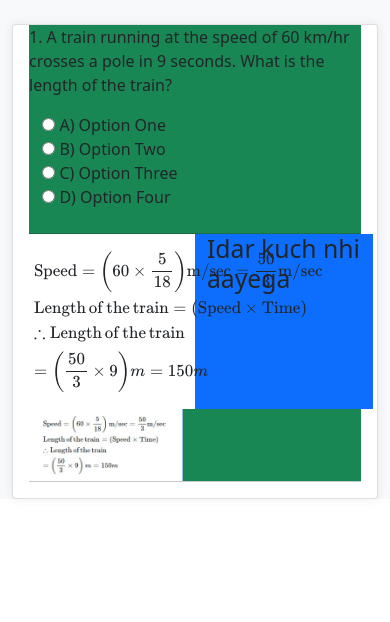
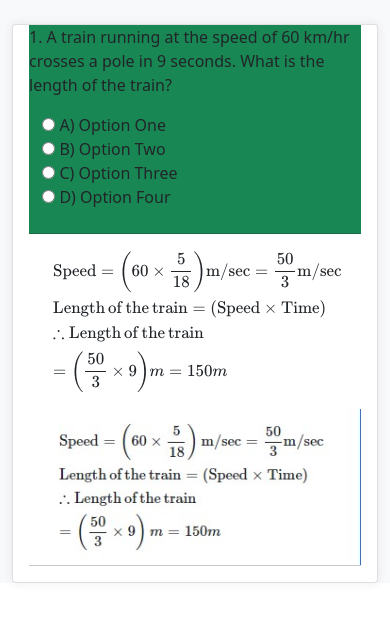
Before and after one commit to dpkjha08/blog, a plain HTML site: page html/problems_on_trains_01.html in a window 390 px wide. Drawn offline with nearby package versions, Linux system fonts and the light colour scheme; some packages are replaced by stand-ins of ours.

Commit message:
With Image without Image-2

```diff
--- a/html/problems_on_trains_01.html
+++ b/html/problems_on_trains_01.html
@@ -57,24 +57,18 @@
                             <hr class="p-0 m-0">
                             <div class="answer" style=" font-size: 14px;">
                                 <div class="row">
-                                    <div class="col-6 bg-white">
+                                    <div class="col-lg-6 col-sm-12 bg-white">
                                         $$\eqalign{
                                             & {\text{Speed}} = \left( {60 \times \frac{5}{{18}}} \right){\text{m/sec}} =  {\frac{{50}}{3}} {\text{m/sec}}  \cr
                                             & {\text{Length}}\,{\text{of}}\,{\text{the}}\,{\text{train}} = \left( {{\text{Speed}} \times {\text{Time}}} \right)  \cr
                                             & \therefore {\text{Length}}\,{\text{of}}\,{\text{the}}\,{\text{train}}  \cr
                                             &  = \left( {\frac{{50}}{3} \times 9} \right)m = 150m \cr}$$
                                     </div>
-                                    <div class="col-6 bg-primary">
-                                        <h2>
-                                            Idar kuch nhi aayega
-                                        </h1>
-                                    </div>
                                 </div>
-                                <div class="row">
-                                    <div class="col-6">
+                                <div class="row" style="display:block;">
+                                    <div class="col-lg-6 col-sm-12">
                                         <img src="../images/problem33.jpg" alt="" style="width:100%;height:auto;">
                                     </div>
-
                                 </div>
                                 <!-- <img src="../images/problem_1.png" alt="" style="width:100%;height:auto;"> -->
                             </div>
```
